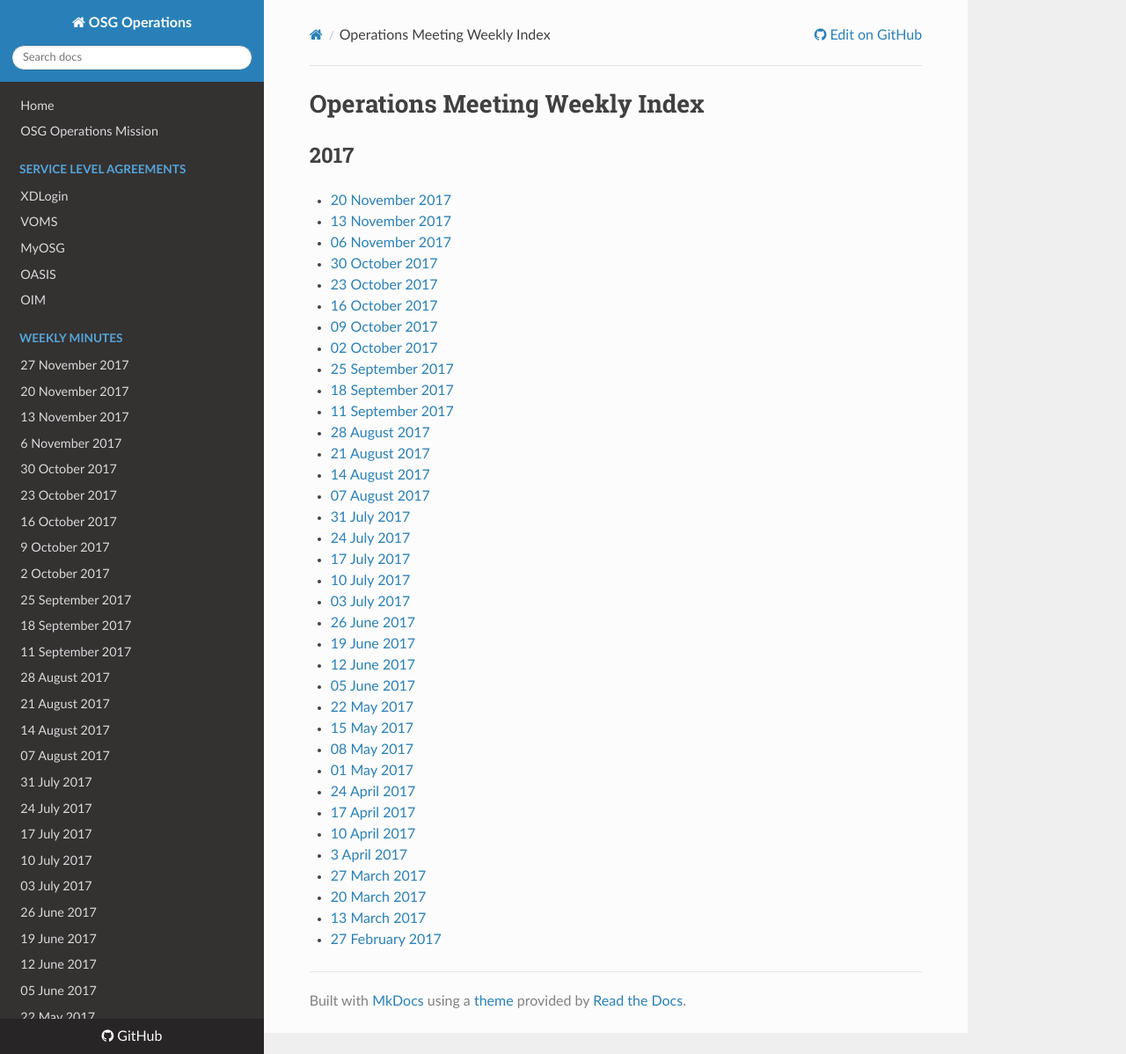
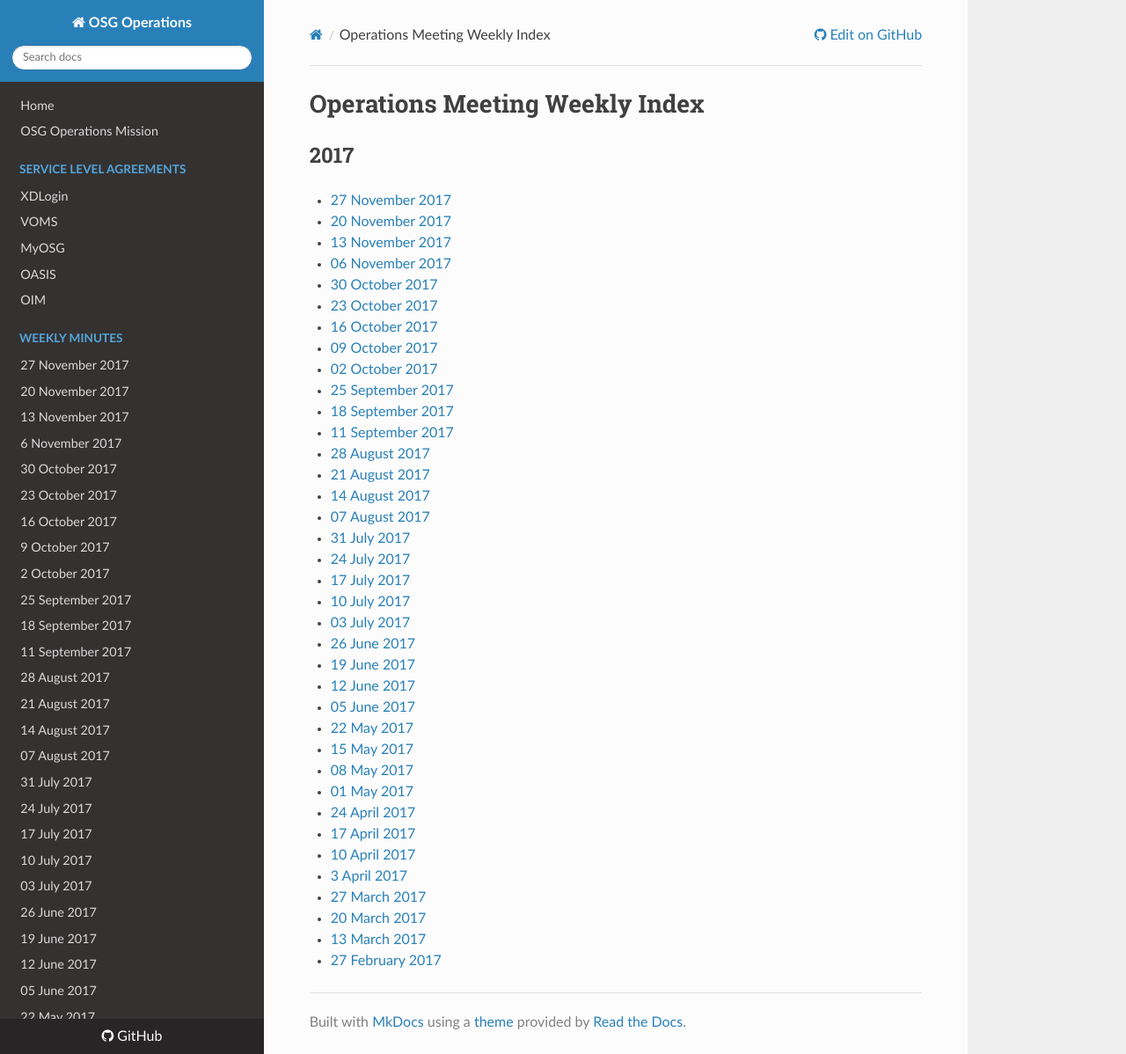
Before and after one commit to osg-htc/operations, an MkDocs documentation site: the page built from docs/WeeklyMinutes/MeetingIndex.md, in a window 1280 px wide and 1198 px high. Shown: the whole window at 88% size. Built offline with MkDocs 1.6.1, drawn with Linux system fonts in a browser that asks for light colours; nearby versions of some CDN libraries; old or Windows-style settings are respelled for this version of MkDocs.

Commit message:
Update MeetingIndex.md

```diff
--- a/docs/WeeklyMinutes/MeetingIndex.md
+++ b/docs/WeeklyMinutes/MeetingIndex.md
@@ -1,6 +1,7 @@
 # Operations Meeting Weekly Index
 
 ## 2017
+   * [27 November 2017](27Nov2017.md)
    * [20 November 2017](20Nov2017.md)
    * [13 November 2017](13Nov2017.md)
    * [06 November 2017](06Nov2017.md)
```
